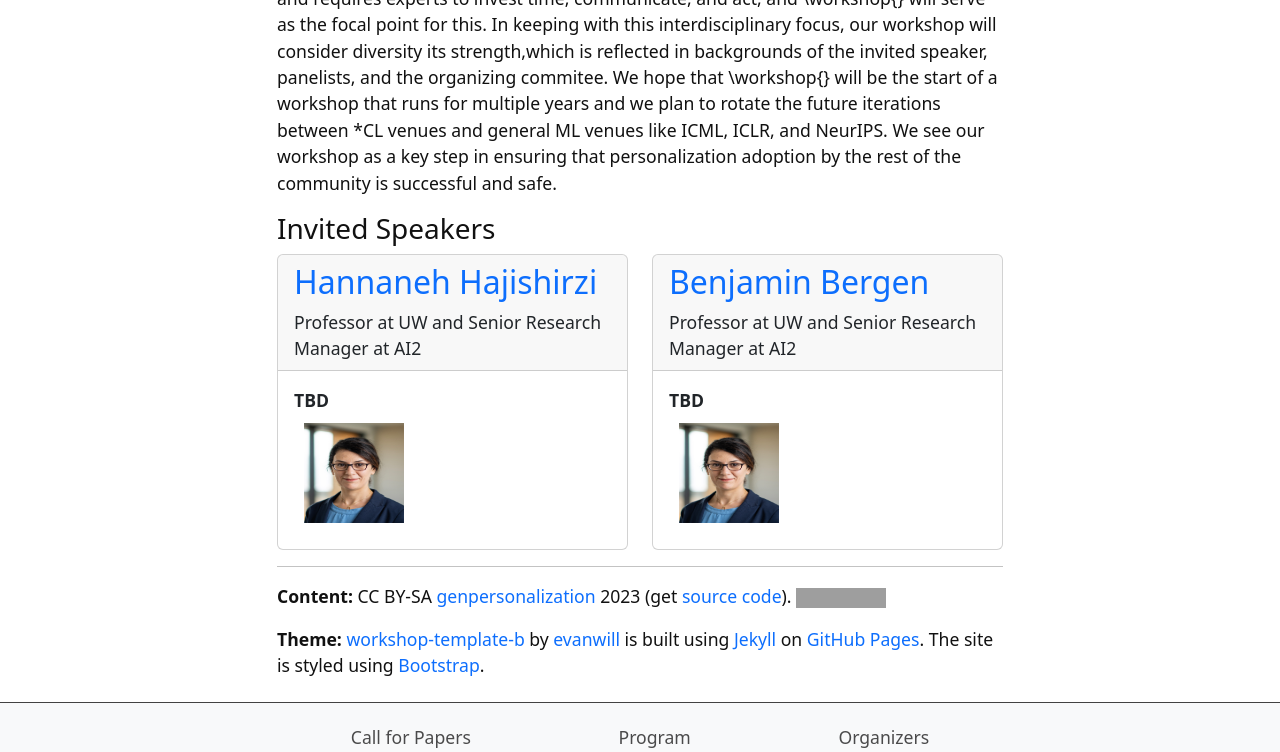
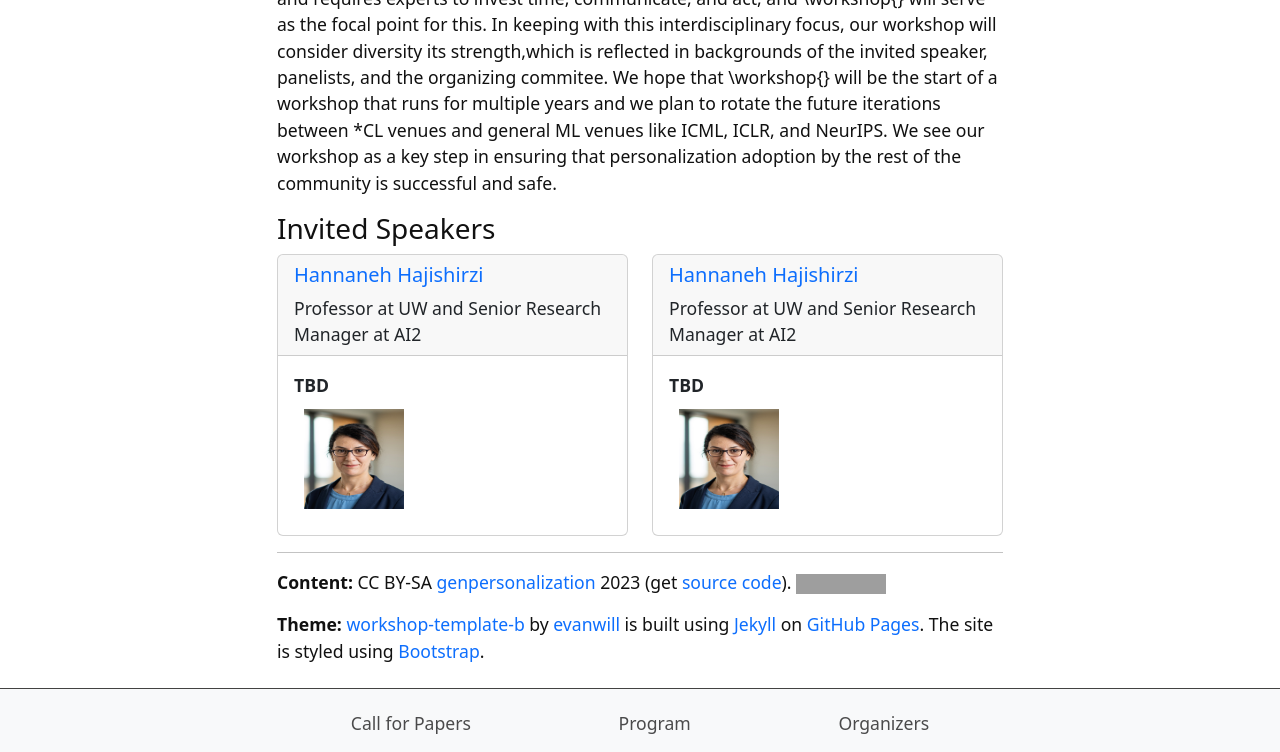
Before and after one commit to genpersonalization/genpersonalization.github.io, a Jekyll site: the page built from index.md, in a window 1280 px wide and 900 px high, scrolled down 2168 px, cut to the strip 0-752 px from the top of the window. Built offline with Jekyll 4.4.1, drawn with Linux system fonts in a browser that asks for light colours; grey boxes are pictures that could not be loaded.

Commit message:
Update toc.html

```diff
--- a/_includes/toc.html
+++ b/_includes/toc.html
@@ -6,7 +6,7 @@
     <div class="col-sm-6">
         <div class="card">
             <div class="card-header">
-                <h2 class="card-title"><a href="https://homes.cs.washington.edu/~hannaneh/">Hannaneh Hajishirzi</a></h2>Professor at UW and Senior Research Manager at AI2
+                <h5 class="card-title"><a href="https://homes.cs.washington.edu/~hannaneh/">Hannaneh Hajishirzi</a></h5>Professor at UW and Senior Research Manager at AI2
             </div>
             <div class="card-body">
                 <b>TBD</b><br/>
@@ -17,7 +17,7 @@
     <div class="col-sm-6">
         <div class="card">
             <div class="card-header">
-                <h2 class="card-title"><a href="https://homes.cs.washington.edu/~hannaneh/">Benjamin Bergen</a></h2>Professor at UW and Senior Research Manager at AI2
+                <h5 class="card-title"><a href="https://homes.cs.washington.edu/~hannaneh/">Hannaneh Hajishirzi</a></h5>Professor at UW and Senior Research Manager at AI2
             </div>
             <div class="card-body">
                 <b>TBD</b><br/>
```
